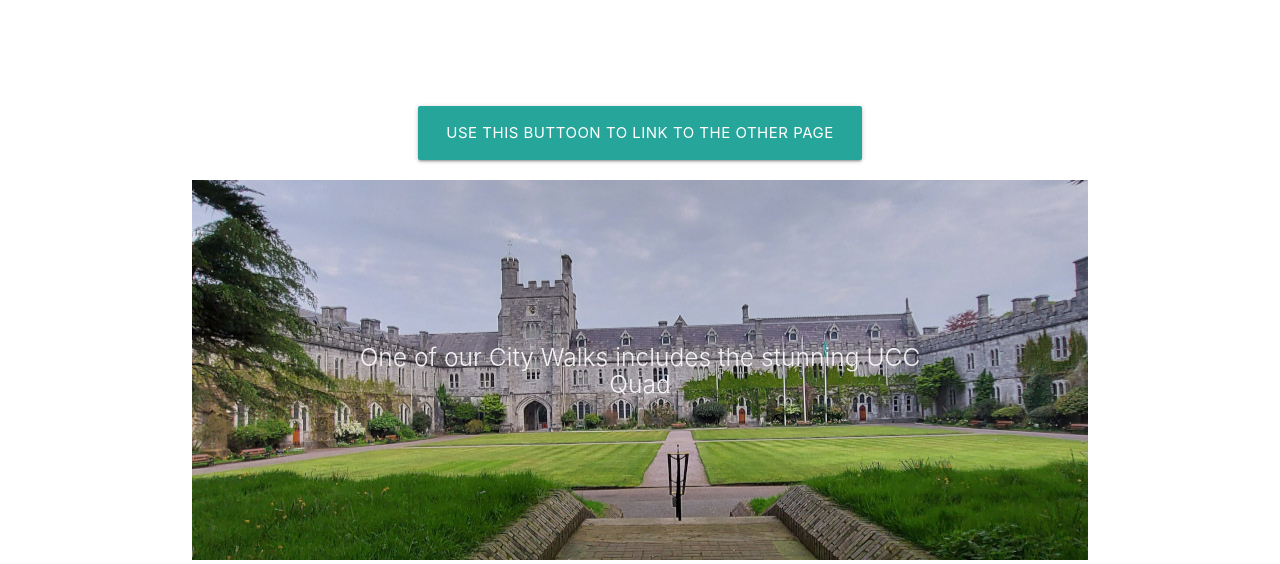
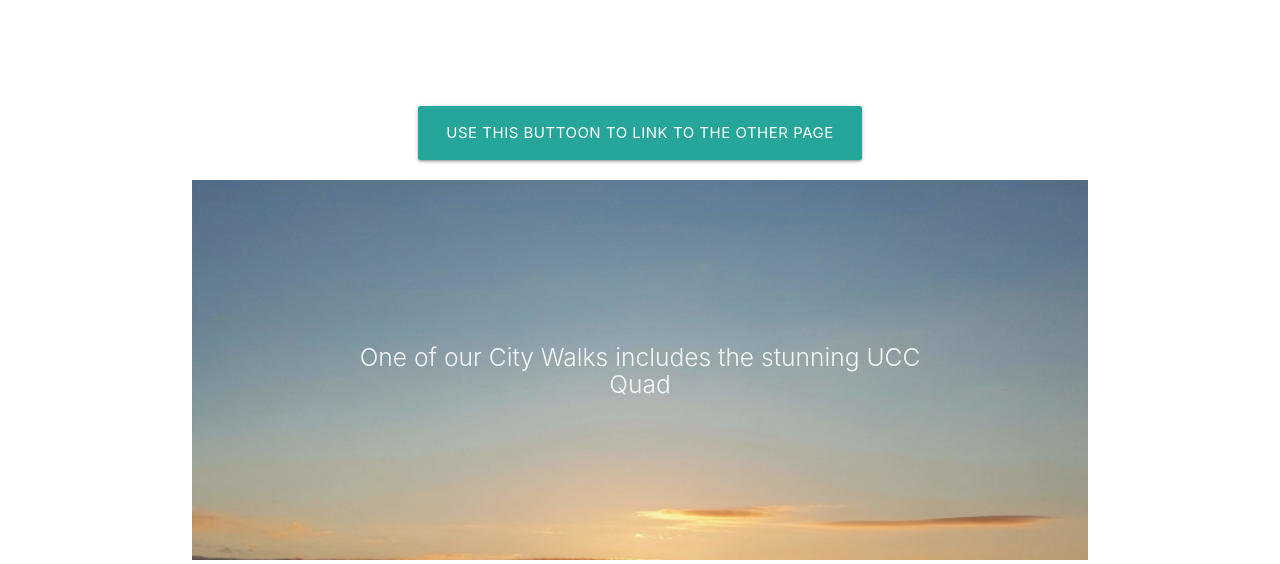
Before and after one commit to AnnemarieSheehan/Cork-Run-Walk-Hike-Routes, a Flask app: page / in a window 1280 px wide. Shown: the part 252-816 px from the top of the page. Run offline with Flask 2, Linux system fonts and the light colour scheme; some libraries are stand-ins or nearby versions; grey boxes are pictures that could not be loaded.

Commit message:
testing base.html v index.html to fix broken code

```diff
--- a/templates/base.html
+++ b/templates/base.html
@@ -28,6 +28,28 @@
 <div class="container">
     {% block content %}{% endblock %}
 </div>
+<div id="index-banner" class="parallax-container">
+    <div class="section no-pad-bot">
+      <div class="container">
+        <br><br>
+        <h1 class="header center teal-text text-lighten-2">Find places to Run, Walk or Hike in Cork</h1>
+        <div class="row center">
+          <h5 class="header col s12 light">See the very best of Cork on foot!</h5>
+        </div>
+        <div class="row center">
+          <a href="#" id="download-button" class="btn-large waves-effect waves-light teal lighten-1">Use this buttoon to link to the other page</a>
+        </div>
+        <br><br>
+
+      </div>
+    </div>
+    <div class="parallax"><img src="background1.jpg" alt="Unsplashed background img 1"></div>
+  </div>
+
+
+  <div class="container">
+    <div class="section">
+
 
   <footer class="page-footer teal">
     <div class="container">
@@ -55,8 +77,8 @@
 
   <!--  Scripts-->
   <script src="https://code.jquery.com/jquery-2.1.1.min.js"></script>
-  <script src="js/materialize.js"></script>
-  <script src="js/init.js"></script>
+  <script src="../static/js/materialize.js"></script>
+  <script src="../static/js/init.js"></script>
 
   </body>
 </html>
--- a/templates/index.html
+++ b/templates/index.html
@@ -16,9 +16,7 @@
         <br><br>
     </div>
 </div>
-
-
-  <div class="parallax-container valign-wrapper">
+<div class="parallax-container valign-wrapper">
     <div class="section no-pad-bot">
       <div class="container">
         <div class="row center">
@@ -26,7 +24,7 @@
         </div>
       </div>
     </div>
-    <div class="parallax"><img src="./static/images/background2.jpg" alt="Unsplashed background img 2"></div>
+    <div class="parallax"><img src="../images/background3.jpg" alt="Unsplashed background img 2"></div>
   </div>
 
   <div class="container">
```
